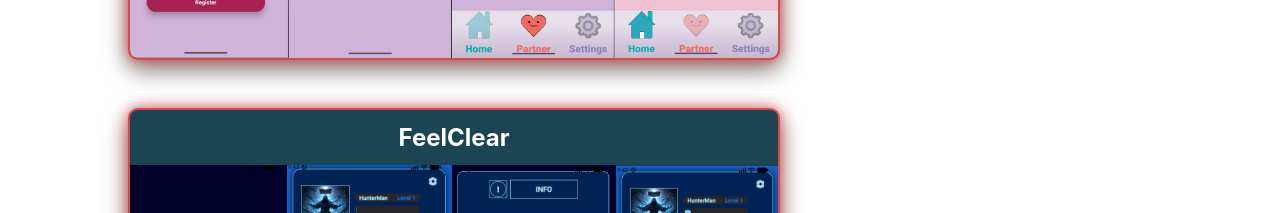
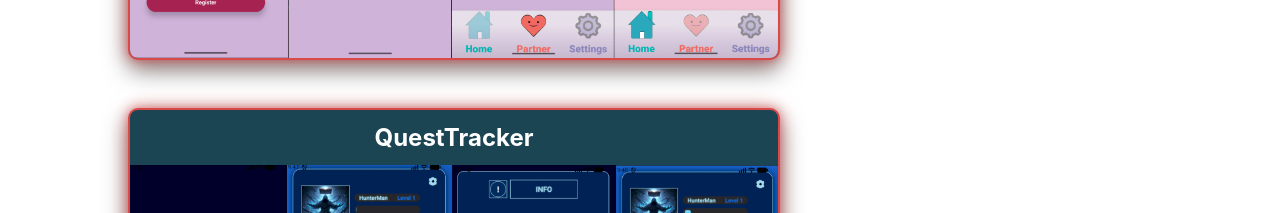
Before and after one commit to shwifty-man/professional-portfolio, a React (Create React App) app: page / in a window 1280 px wide. Shown: the part 2960-3173 px from the top of the page. Built offline with nearby package versions, Linux system fonts and the light colour scheme.

Commit message:
fix projects name

```diff
--- a/src/Pages/MainContent/Projects.js
+++ b/src/Pages/MainContent/Projects.js
@@ -15,7 +15,7 @@ function Projects() {
         />
         <ProjectCard
           Url="https://github.com/shwifty-man/Sl_Quest_Tracker/"
-          title="FeelClear"
+          title="QuestTracker"
           image="/IMGs/QuestTracker.jpg"
           description="QuestTracker is an Android app that turns
           daily tasks into RPG-style quests—earn EXP by completing them,
```
